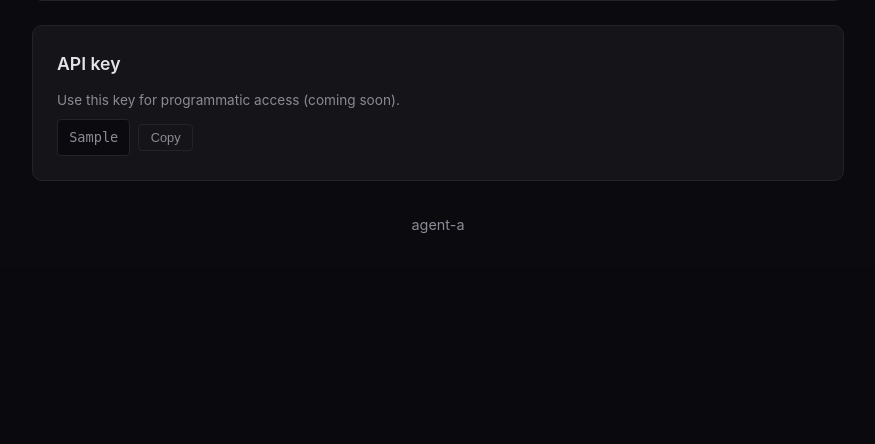
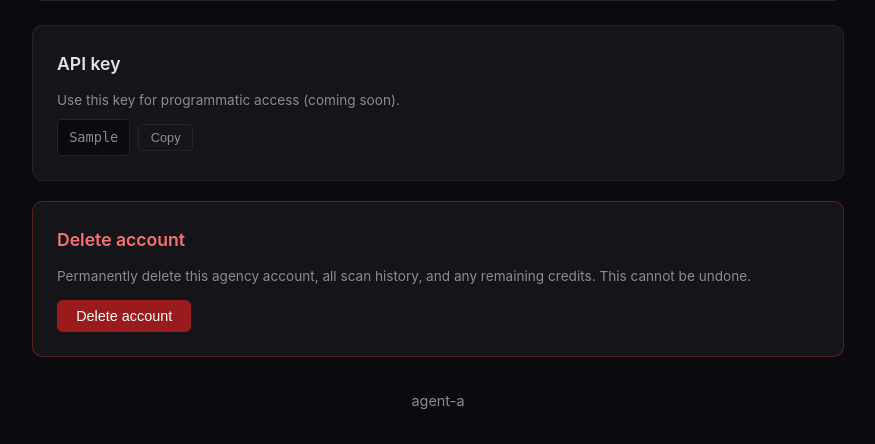
Before and after one commit to monkrus/agent-a, a Flask app: page /agency/dashboard in a window 1280 px wide. Shown: the part 797-1241 px from the top of the page, without its empty margins (202-1077 px from the left). Before the commit the page ends 1030 px from the top, so only its background shows below. Run offline with Flask 3, Linux system fonts and the light colour scheme; the visitor is signed in with stand-in values (Sample User, id 1); tables that the repository leaves empty hold one stand-in row (values such as "Sample post"); parts of the project's set-up code (start-up, migrations or seed data) failed here and were passed over; some libraries are stand-ins or nearby versions.

Commit message:
Add delete account button to agency dashboard
Red "Delete account" section at bottom of dashboard. Requires
double-click confirmation (5s timeout). Deletes agency, scan history,
and purchase records, then logs out.

Co-Authored-By: Claude Opus 4.6 <noreply@anthropic.com>

```diff
--- a/readiness/app.py
+++ b/readiness/app.py
@@ -2647,6 +2647,22 @@ def agency_logout():
     return redirect(url_for("agency_login"))
 
 
+@app.route("/agency/delete", methods=["POST"])
+@agency_required
+def agency_delete(agency):
+    """Permanently delete an agency account and all its scan history."""
+    conn = _sqlite3.connect(str(_STORE_PATH), timeout=5)
+    try:
+        conn.execute("DELETE FROM agency_scans WHERE agency_id = ?", (agency["id"],))
+        conn.execute("DELETE FROM agency_purchases WHERE agency_id = ?", (agency["id"],))
+        conn.execute("DELETE FROM agencies WHERE id = ?", (agency["id"],))
+        conn.commit()
+    finally:
+        conn.close()
+    session.pop("agency_id", None)
+    return redirect(url_for("agency_login"))
+
+
 @app.route("/agency/dashboard")
 @agency_required
 def agency_dashboard(agency):
--- a/readiness/templates/agency_dashboard.html
+++ b/readiness/templates/agency_dashboard.html
@@ -172,6 +172,31 @@
       </div>
     </div>
 
+    <!-- DELETE ACCOUNT -->
+    <div class="card" style="border:1px solid rgba(239,68,68,0.3);">
+      <h3 class="section-title" style="color:#f87171;">Delete account</h3>
+      <p style="font-size:0.85rem; color:var(--text-muted); margin-bottom:0.75rem;">Permanently delete this agency account, all scan history, and any remaining credits. This cannot be undone.</p>
+      <form id="delete-account-form" action="{{ url_for('agency_delete') }}" method="post" style="display:inline;">
+        <button type="button" id="delete-btn" style="padding:0.5rem 1.2rem;background:#991b1b;color:#fff;border:none;border-radius:6px;cursor:pointer;font-size:0.9rem;">Delete account</button>
+      </form>
+      <script>
+      (function() {
+        var btn = document.getElementById('delete-btn');
+        var confirmed = false;
+        btn.addEventListener('click', function() {
+          if (!confirmed) {
+            confirmed = true;
+            btn.textContent = 'Click again to confirm';
+            btn.style.background = '#dc2626';
+            setTimeout(function() { confirmed = false; btn.textContent = 'Delete account'; btn.style.background = '#991b1b'; }, 5000);
+          } else {
+            document.getElementById('delete-account-form').submit();
+          }
+        });
+      })();
+      </script>
+    </div>
+
     <footer>
       <p>agent-a</p>
     </footer>
```
